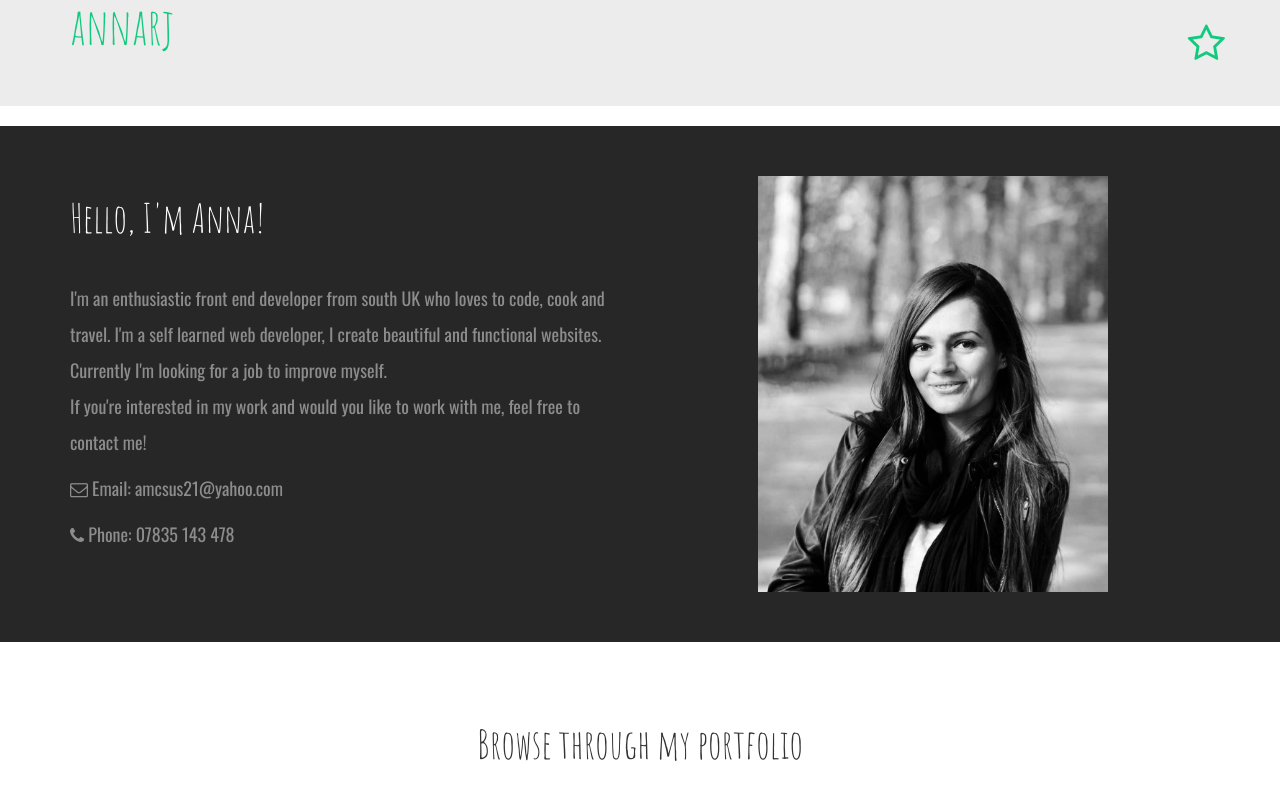
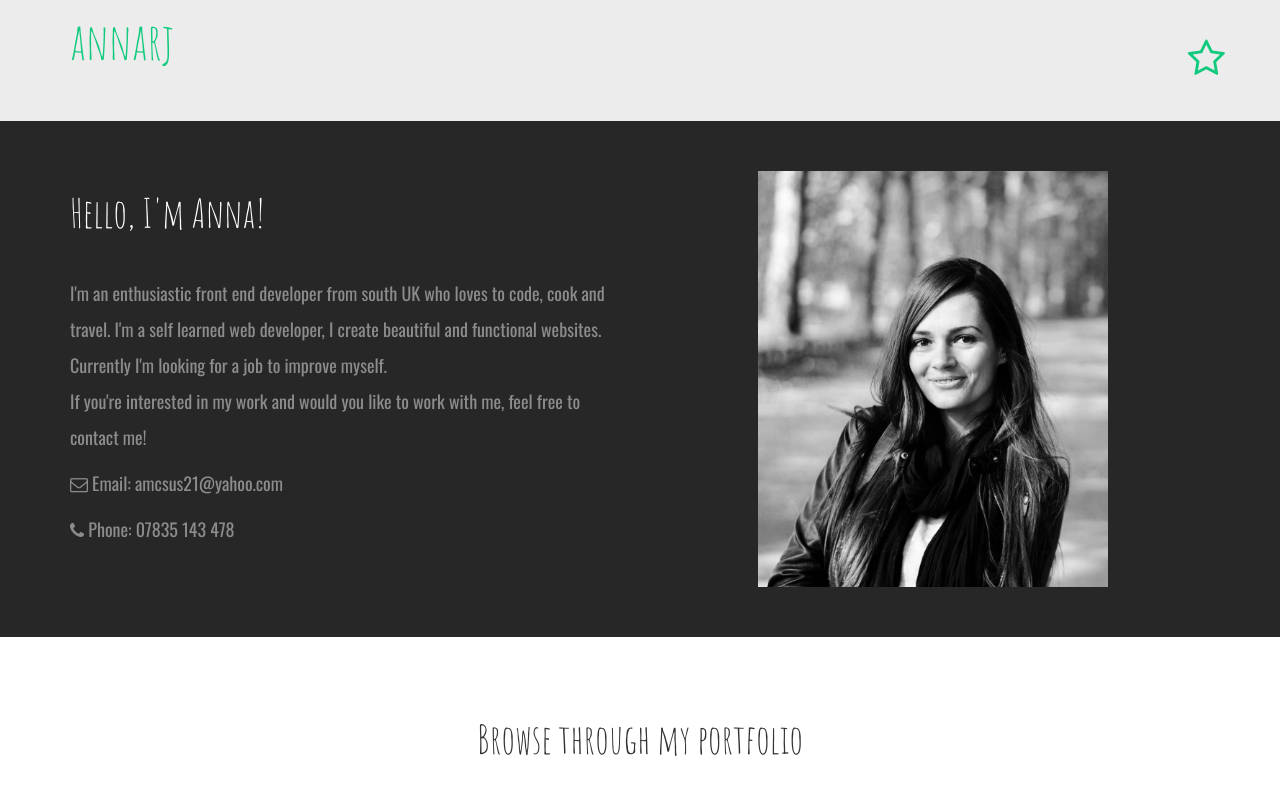
Before and after one commit to annarj/annarj.github.io, a plain HTML site: page index.html in a window 1280 px wide. Shown: the top 798 px of the page. Drawn offline with nearby package versions, Linux system fonts and the light colour scheme.

Commit message:
navbar style

```diff
--- a/style.css
+++ b/style.css
@@ -96,7 +96,10 @@ header{
   font-family: 'Amatic SC', cursive;
 
 }
-
+.navbar{
+  padding-top: 15px;
+margin-bottom: 0px;
+}
 .navbar-right{
   font-size:30px;
   color:#11ca7e;
```
